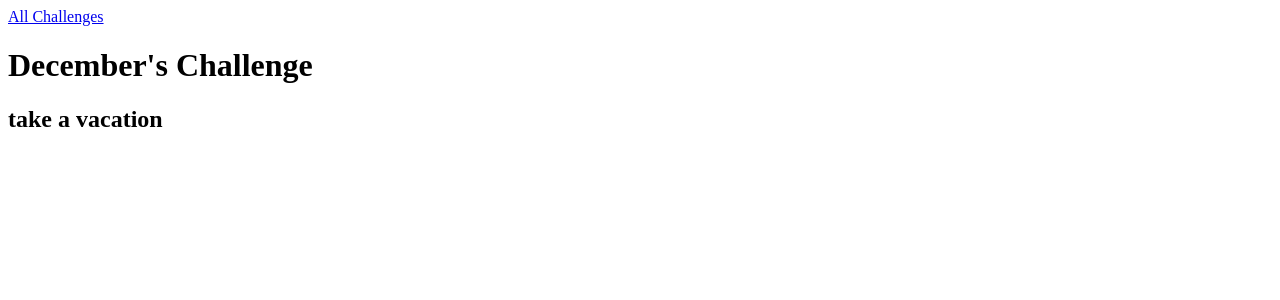
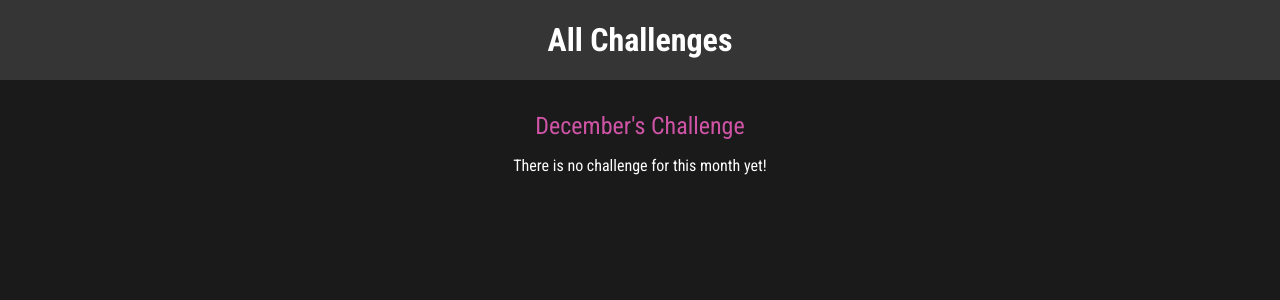
Before and after one commit to JasonRose95/Django, a Django app: page /challenges/december in a window 1280 px wide. Shown: the top 300 px of the page. Run offline with Django 4.2, Linux system fonts and the light colour scheme.

Commit message:
Finish challenges project

```diff
--- /dev/null
+++ b/challenges/static/challenges/challenge.css
@@ -0,0 +1,22 @@
+h1,
+h2 {
+  text-align: center;
+  color: white;
+}
+
+h1 {
+  font-size: 1.5rem;
+  margin: 2rem 0 1rem 0;
+  font-weight: normal;
+  color: #cf54a6;
+}
+
+h2 {
+  font-size: 3rem;
+  font-weight: bold;
+}
+
+.fallback {
+  text-align: center;
+  color: white;
+}
--- /dev/null
+++ b/challenges/static/challenges/includes/header.css
@@ -0,0 +1,25 @@
+header {
+  width: 100%;
+  height: 5rem;
+  background-color: #353535;
+}
+
+header nav {
+  width: 100%;
+  height: 100%;
+  display: flex;
+  justify-content: center;
+  align-items: center;
+}
+
+header nav a {
+  color: white;
+  font-size: 2rem;
+  font-weight: bold;
+  text-decoration: none;
+}
+
+header nav a:hover,
+header nav a:active {
+  color: #cf54a6;
+}
--- a/challenges/templates/challenges/challenge.html
+++ b/challenges/templates/challenges/challenge.html
@@ -1,4 +1,9 @@
 {% extends "base.html" %}
+{% load static %}
+{% block css_files %}
+  <link rel="stylesheet" href="{% static "challenges/challenge.css" %}"/>
+  <link rel="stylesheet" href="{% static "challenges/includes/header.css" %}"/>
+{% endblock css_files %}
 {% block page_title %}
   {{ month|title }} Challenge
 {% endblock page_title %}
@@ -8,6 +13,6 @@
   {% if text is not None %}
     <h2>{{ text }}</h2>
   {% else %}
-    <p>There is no challenge for this month yet!</p>
+    <p class="fallback">There is no challenge for this month yet!</p>
   {% endif %}
 {% endblock content %}
--- a/challenges/templates/challenges/includes/header.html
+++ b/challenges/templates/challenges/includes/header.html
@@ -3,4 +3,3 @@
         <a href="{% url "index" %}">All Challenges</a>
     </nav>
 </header>
-{{ active_page }}
--- a/challenges/templates/challenges/index.html
+++ b/challenges/templates/challenges/index.html
@@ -1,4 +1,9 @@
 {% extends "base.html" %}
+{% load static %}
+{% block css_files %}
+  <link rel="stylesheet" href="{% static "challenges/challenges.css" %}"/>
+  <link rel="stylesheet" href="{% static "challenges/includes/header.css" %}"/>
+{% endblock css_files %}
 {% block page_title %}
   All Challenges
 {% endblock page_title %}
--- a/challenges/views.py
+++ b/challenges/views.py
@@ -14,7 +14,7 @@ monthly_challenges = {
     "september": "eat no meat",
     "october": "Go for a walk",
     "november": "learn more python",
-    "december": "take a vacation"
+    "december": None
 }
 
 # Create your views here.
--- a/monthly_challenges/settings.py
+++ b/monthly_challenges/settings.py
@@ -125,3 +125,7 @@ STATIC_URL = 'static/'
 # https://docs.djangoproject.com/en/4.1/ref/settings/#default-auto-field
 
 DEFAULT_AUTO_FIELD = 'django.db.models.BigAutoField'
+
+STATICFILES_DIRS = [
+    BASE_DIR / "static"
+]
--- /dev/null
+++ b/static/styles.css
@@ -0,0 +1,10 @@
+@import url("https://fonts.googleapis.com/css2?family=Roboto+Condensed:wght@400;700&display=swap");
+
+html {
+  font-family: "Roboto Condensed", sans-serif;
+}
+
+body {
+  margin: 0;
+  background-color: #1a1a1a;
+}
--- a/templates/base.html
+++ b/templates/base.html
@@ -1,3 +1,4 @@
+{% load static %}
 <!DOCTYPE html>
 <html lang="en">
   <head>
@@ -5,10 +6,16 @@
     <meta http-equiv="X-UA-Compatible" content="IE=edge" />
     <meta name="viewport" content="width=device-width, initial-scale=1.0" />
     <title>
-      {% block page_title %} My Challenges {% endblock page_title %}
+      {% block page_title %}
+        My Challenges
+      {% endblock page_title %}
     </title>
+    <link rel="stylesheet" href="{% static "styles.css" %}"/>
+    {% block css_files %}
+    {% endblock css_files %}
   </head>
   <body>
-    {% block content %} {% endblock content %}
+    {% block content %}
+    {% endblock content %}
   </body>
 </html>
```
Also changed, not shown: challenges/static/challenges/challenges.css (added, +37 -0 lines).
